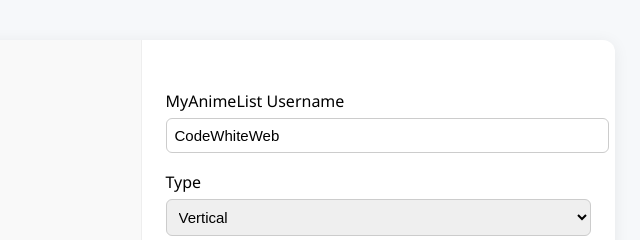
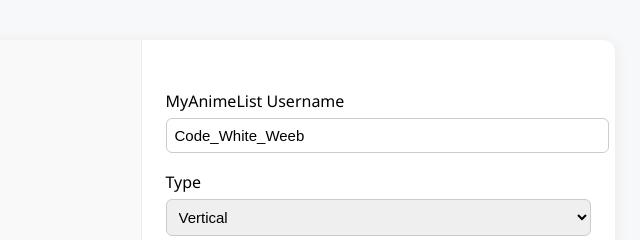
Before and after one commit to CodeWhiteWeb/MALmd, a website: page index.html in a window 1280 px wide. Shown: the top 240 px of the page, 475-1115 px from the left. Drawn offline with Linux system fonts and the light colour scheme.

Commit message:
generator

```diff
--- a/index.html
+++ b/index.html
@@ -30,7 +30,7 @@
     </div>
     <div class="controls">
       <label>MyAnimeList Username</label>
-      <input type="text" id="username" placeholder="e.g. CodeWhiteWeb" value="CodeWhiteWeb">
+      <input type="text" id="username" placeholder="e.g. Code_White_Weeb" value="Code_White_Weeb">
 
       <label>Type</label>
       <select id="type">
```
